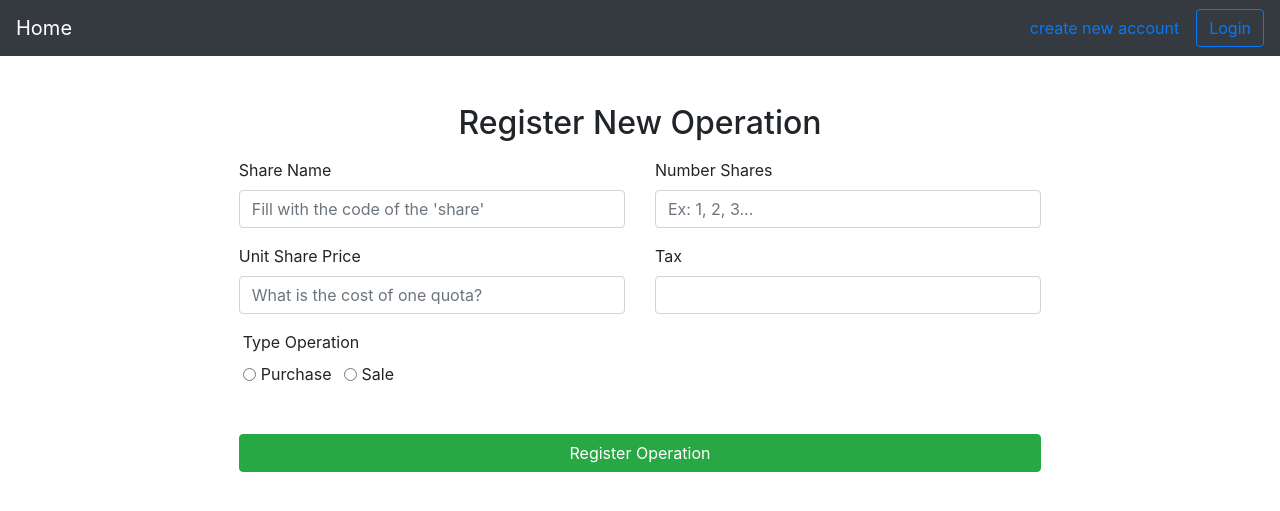
After one commit to Jackie098/my-wallet, a Django app: page /new_operation/ in a window 1280 px wide. The commit adds this page. Shown: the top 511 px of the page. Run offline with Django 3.2, Linux system fonts and the light colour scheme; some libraries are stand-ins or nearby versions.

Commit message:
creating new operations

```diff
--- a/my_system/my_system/settings.py
+++ b/my_system/my_system/settings.py
@@ -128,3 +128,9 @@ USE_TZ = True
 # https://docs.djangoproject.com/en/3.1/howto/static-files/
 
 STATIC_URL = '/static/'
+
+STATICFILES_DIRS = [
+    Path.joinpath(BASE_DIR, 'static')
+]
+
+STATIC_ROOT = Path.joinpath(BASE_DIR, 'assets')
--- a/my_system/my_wallet/models.py
+++ b/my_system/my_wallet/models.py
@@ -31,8 +31,12 @@ class Operation(models.Model):
     (SALE, 'sale'),
   ]
 
+  share_name = models.CharField(max_length=8)
   number_shares = models.IntegerField()
   unit_share_price = models.FloatField()
   tax = models.FloatField()
+
   operation_type = models.CharField(max_length=2, choices=OPTIONS)
   date = models.DateTimeField(auto_now_add=True)
+
+  investor = models.ForeignKey(Investor, on_delete=models.CASCADE)
--- a/my_system/my_wallet/urls.py
+++ b/my_system/my_wallet/urls.py
@@ -4,6 +4,9 @@ from . import views
 
 urlpatterns = [
     path('', views.home, name='home'),
+    path('new_operation/', views.new_operation_form, name='new_operation_form'),
+    path('new_operation_view/', views.new_operation_view, name='new_operation_view'),
+    path('list_same_share_operations_form/', views.list_same_share_operations_form, name='list_same_share_operations_form'),
     # path('login/', views.login_form, name="login_form"),
     # path('login_view/', views.login_view, name="login_view"),
     # path('logout/', views.logout_view, name="logout_view"),
--- a/my_system/my_wallet/views.py
+++ b/my_system/my_wallet/views.py
@@ -1,5 +1,52 @@
-from django.shortcuts import render
+from django.shortcuts import render, redirect
+from datetime import datetime
+
+from django.contrib.auth.models import User
+from .models import Operation, Investor
 
 # Create your views here.
 def home(request):
   return render(request, 'my_wallet/home.html')
+
+#TODO: The user need to be connected
+def new_operation_form(request):
+  return render(request, 'my_wallet/new_operation.html')
+
+def new_operation_view(request):
+  if request.method != 'POST':
+    print('The method isnt POST')
+
+    return redirect('home')
+
+  if not request.user.is_authenticated:
+    print('User isnt authenticated')
+
+    return redirect('home')
+
+  share_name = request.POST['share_name']
+  number_shares = request.POST['number_shares']
+  unit_share_price = request.POST['unit_share_price']
+  tax = request.POST['tax']
+  type_operation = request.POST['type_operation']
+
+  date = datetime.now()
+
+  user = request.user
+  investor = Investor.objects.get(user=user)
+
+  operation = Operation(
+    share_name = share_name,
+    number_shares = number_shares,
+    unit_share_price = unit_share_price,
+    tax = tax,
+    operation_type = type_operation,
+    date = date,
+    investor = investor
+  )
+
+  operation.save()
+
+  return redirect('home')
+
+def list_same_share_operations_form(request):
+  pass
--- a/my_system/templates/base.html
+++ b/my_system/templates/base.html
@@ -1,3 +1,5 @@
+{% load static %}
+
 <!DOCTYPE html>
 <html lang="en">
 <head>
@@ -8,6 +10,7 @@
   <link rel="stylesheet" href="https://stackpath.bootstrapcdn.com/bootstrap/4.1.3/css/bootstrap.min.css" integrity="sha384-MCw98/SFnGE8fJT3GXwEOngsV7Zt27NXFoaoApmYm81iuXoPkFOJwJ8ERdknLPMO" crossorigin="anonymous">
   <script src="https://stackpath.bootstrapcdn.com/bootstrap/4.1.3/js/bootstrap.min.js" integrity="sha384-ChfqqxuZUCnJSK3+MXmPNIyE6ZbWh2IMqE241rYiqJxyMiZ6OW/JmZQ5stwEULTy" crossorigin="anonymous"></script>
 
+  <link rel="stylesheet" href="{% static 'styles/global.css' %}">
   <title>
     {% block title%} {% endblock %}
   </title>
@@ -27,11 +30,12 @@
               <a class="nav-link" href="#">Home</a>
             </li>
             <li class="nav-item">
-              <a class="nav-link" href="#">Link</a>
+              <a class="nav-link" href="{% url 'new_operation_form' %}">New Operation</a>
             </li>
           {% endif %}
         </ul>
         {% if user.is_authenticated %}
+          <label for="" class="mr-4 text-light">Welcome, {{ user.username }}!</label>
           <a href="{% url 'logout' %}" class="btn btn-danger my-2 mx-1 my-sm-0">Logout</a>
         {% else %}
           <a href="{% url 'create_form' %}" class="btn secondary my-2 mx-1 my-sm-0">create new account</a>
--- /dev/null
+++ b/my_system/templates/my_wallet/new_operation.html
@@ -0,0 +1,57 @@
+{% extends 'base.html' %}
+
+{% block title %} New Operation {% endblock %}
+
+{% block content %}
+
+  <div class="container h-100">
+    <div class="my-4">
+      <div class="row justify-content-center align-items-center">
+        <form action="{% url 'new_operation_view' %}" method="POST" class="col-9">
+
+          {% csrf_token %}
+
+          <h2 class="row mt-4 mb-3 justify-content-center">Register New Operation</h3>
+          <div class="row">
+            <div class="form-group col-6" name="for-share_name">
+              <label for="share_name">Share Name</label>
+              <input type="text" class="form-control" name="share_name" id="share_name" placeholder="Fill with the code of the 'share'">
+            </div>
+
+            <div class="form-group col-6" name="for-number_shares">
+              <label for="number_shares">Number Shares</label>
+              <input type="number"  class="form-control" name="number_shares" id="number_shares" placeholder="Ex: 1, 2, 3...">
+            </div>
+          </div>
+
+          <div class="row">
+            <div class="form-group col-6" name="for-unit_share_price">
+              <label for="unit_share_price">Unit Share Price</label>
+              <input type="number" step="0.01"  class="form-control" name="unit_share_price" id="unit_share_price" placeholder="What is the cost of one quota?">
+            </div>
+
+            <div class="form-group col-6" name="for-tax">
+              <label for="tax">Tax</label>
+              <input type="number" step="0.0001" class="form-control" name="tax" id="tax">
+            </div>
+          </div>
+
+          <label for="dropdownTypeOperation" class="row ml-1">Type Operation</label>
+          <div class="row ml-1 mb-5">
+            <div class="form-check form-check-inline">
+              <input class="form-check-input" type="radio" name="type_operation" id="purchase" value="PS">
+              <label class="form-check-label" for="purchase">Purchase</label>
+            </div>
+            <div class="form-check form-check-inline">
+              <input class="form-check-input" type="radio" name="type_operation" id="sale" value="SL">
+              <label class="form-check-label" for="sale">Sale</label>
+            </div>
+          </div>
+
+          <button type="submit" class="btn btn-success btn-block col-12" align="center">Register Operation</button>
+        </form>
+      </div>
+    </div>
+  </div>
+
+{% endblock %}
```
Also changed, not shown: my_system/my_wallet/migrations/0001_initial.py, my_system/static/styles/global.css (added).
